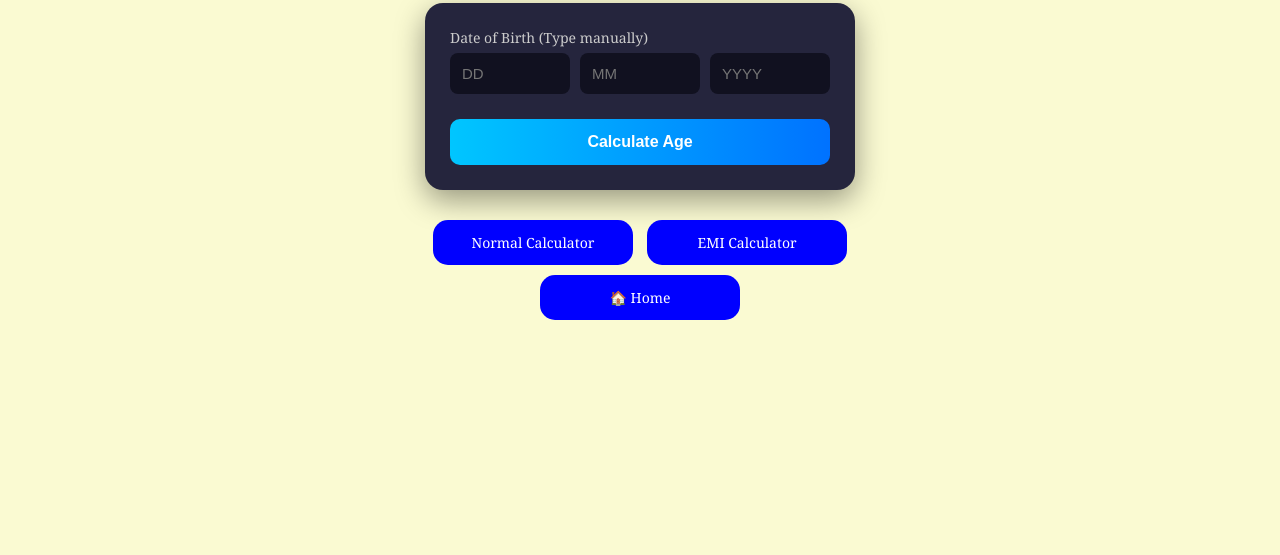
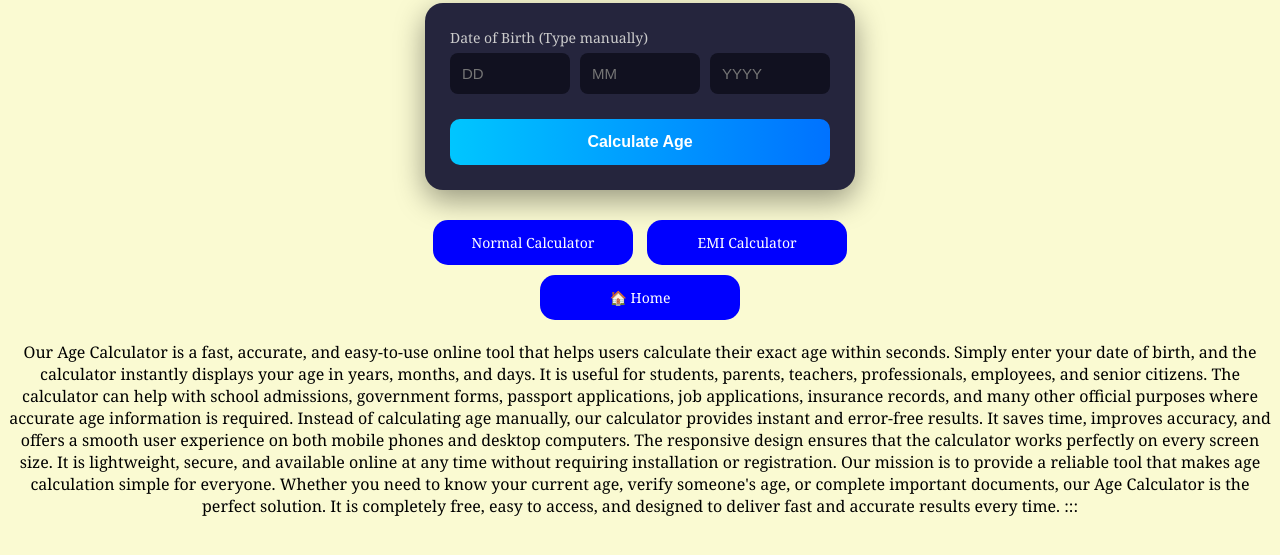
Before and after one commit to AdvanceCalculator/Advance-Calculator-, a plain HTML site: page age.html in a window 1280 px wide. Shown: the part 95-650 px from the top of the page. Drawn offline with Linux system fonts and the light colour scheme.

Commit message:
Update age.html

```diff
--- a/age.html
+++ b/age.html
@@ -116,6 +116,9 @@
       <br>
       <a href="index.html"><button class="nav-btn">🏠 Home</button></a>
     </center>
+    <p>
+      Our Age Calculator is a fast, accurate, and easy-to-use online tool that helps users calculate their exact age within seconds. Simply enter your date of birth, and the calculator instantly displays your age in years, months, and days. It is useful for students, parents, teachers, professionals, employees, and senior citizens. The calculator can help with school admissions, government forms, passport applications, job applications, insurance records, and many other official purposes where accurate age information is required. Instead of calculating age manually, our calculator provides instant and error-free results. It saves time, improves accuracy, and offers a smooth user experience on both mobile phones and desktop computers. The responsive design ensures that the calculator works perfectly on every screen size. It is lightweight, secure, and available online at any time without requiring installation or registration. Our mission is to provide a reliable tool that makes age calculation simple for everyone. Whether you need to know your current age, verify someone's age, or complete important documents, our Age Calculator is the perfect solution. It is completely free, easy to access, and designed to deliver fast and accurate results every time. :::
+    </p>
     <br>
 
     <script>
```
